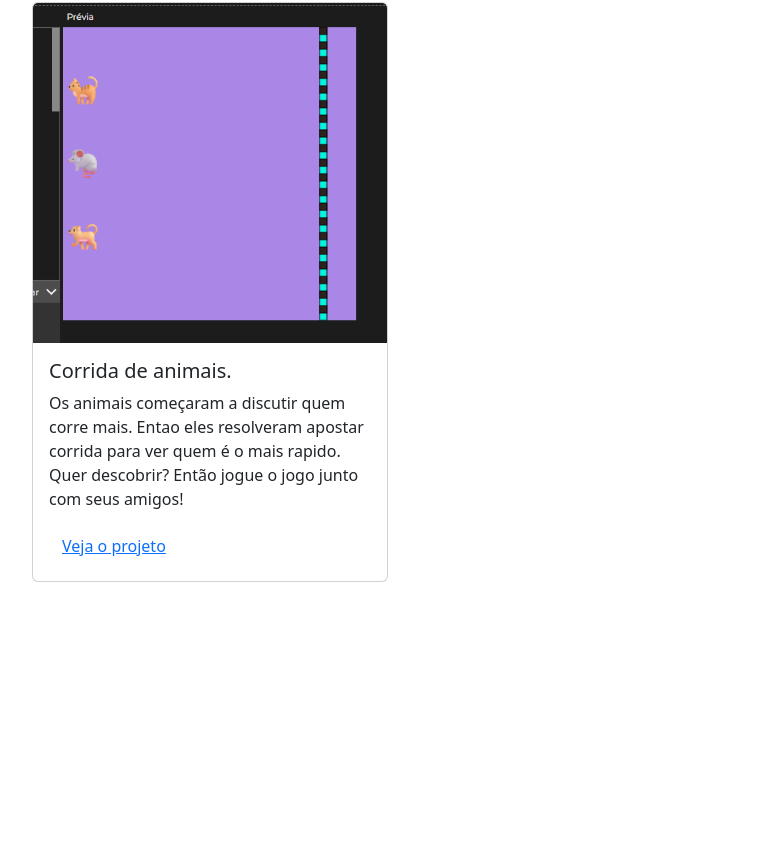
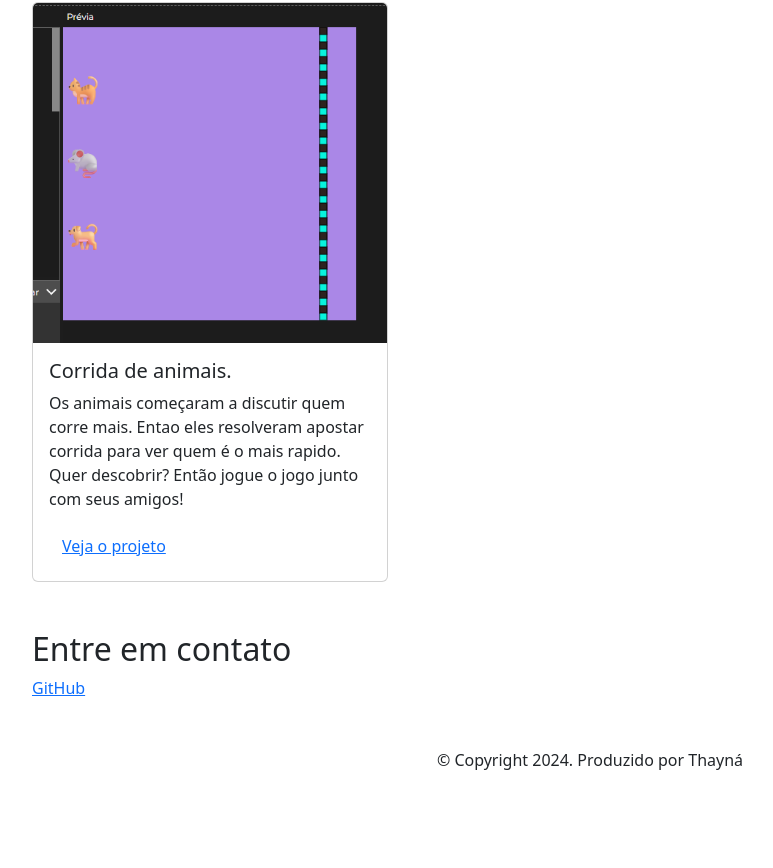
Before and after one commit to thay505/portfolio1, a plain HTML site: page index.html in a window 1280 px wide. Shown: the part 417-1285 px from the top of the page, without its empty margins (50-823 px from the left). Before the commit the page ends 999 px from the top, so only its background shows below. Drawn offline with nearby package versions, Linux system fonts and the light colour scheme.

Commit message:
Update index.html

```diff
--- a/index.html
+++ b/index.html
@@ -40,8 +40,15 @@
                   </div>
             </div>
         </div>
+    </main>
+    <footer class="container py-5">
+        <h2>Entre em contato</h2>
+        <div>
+          <a href="https://github.com/thay505">GitHub</a>
+        </div>
+        <p class="my-5 text-center">© Copyright 2024. Produzido por Thayná</p>
+      </footer>
 
-    </main>
     <script src="https://cdn.jsdelivr.net/npm/bootstrap@5.3.2/dist/js/bootstrap.bundle.min.js"></script>
 </body>
 
```
